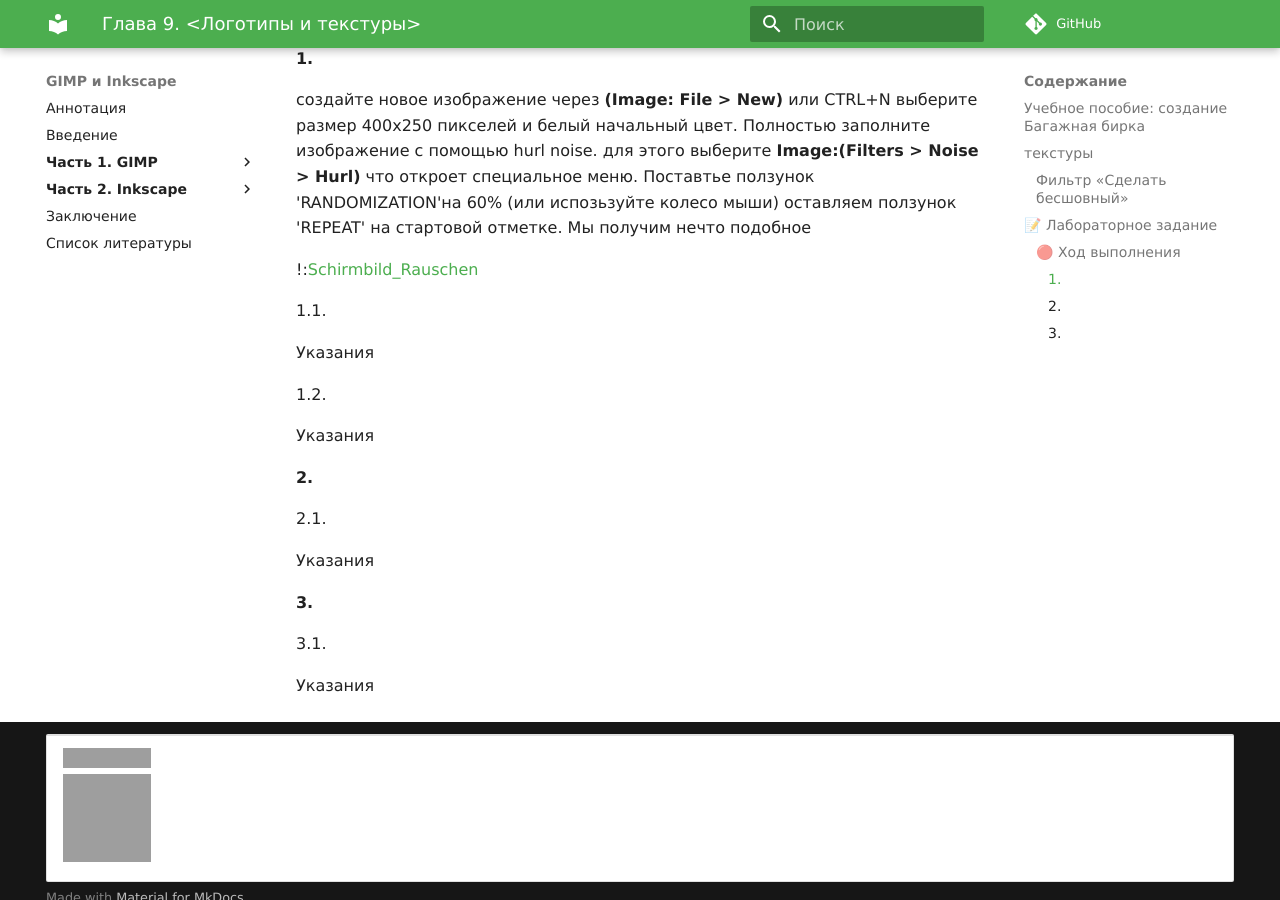
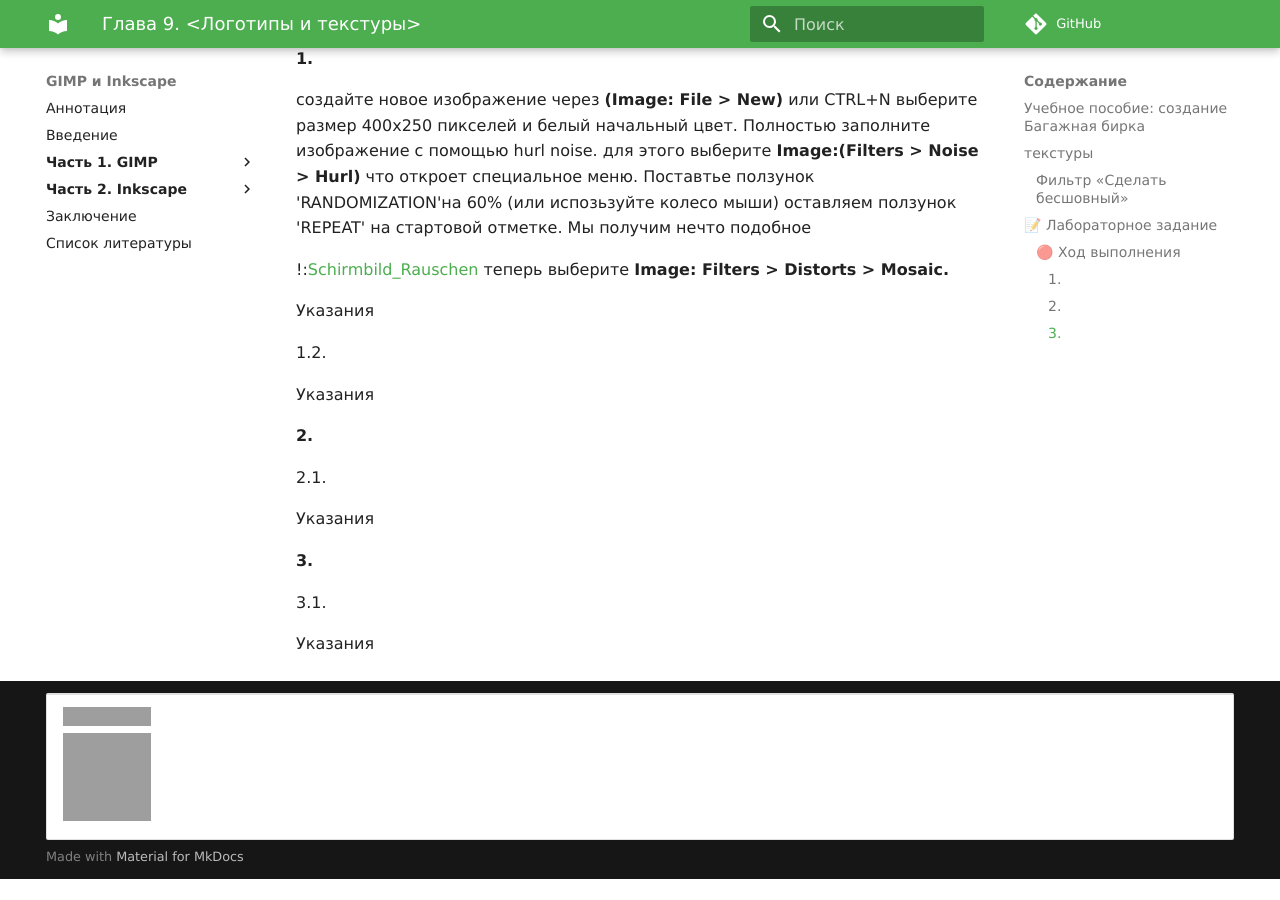
Before and after one commit to mpudelta/gimp-inkscape, an MkDocs documentation site: the page built from docs/gimp/9.md, in a window 1280 px wide and 900 px high, scrolled down 3761 px. Built offline with MkDocs 1.6.1 and Material for MkDocs 9.7.7, drawn with Linux system fonts in a browser that asks for light colours; some web fonts are replaced; comment, search, counter and statistics services are not loaded; old or Windows-style settings are respelled for this version of MkDocs; after the commit the page ends 4640 px from its top, so only the background shows below that; grey boxes are pictures that could not be loaded.

Commit message:
Update 9.md

```diff
--- a/docs/gimp/9.md
+++ b/docs/gimp/9.md
@@ -199,8 +199,9 @@ logo часто требует создания текстуры в первую
 для этого выберите __Image:(Filters > Noise > Hurl)__ что откроет специальное меню. Поставтье ползунок 'RANDOMIZATION'на 60% (или испозьзуйте колесо мыши) оставляем ползунок 'REPEAT' на стартовой отметке. Мы получим нечто подобное
 
 !:[Schirmbild_Rauschen](files/Schirmbild_Rauschen.jpg)
+теперь выберите __Image: Filters > Distorts > Mosaic.__
 
-1.1.
+
 
 Указания
 
```
